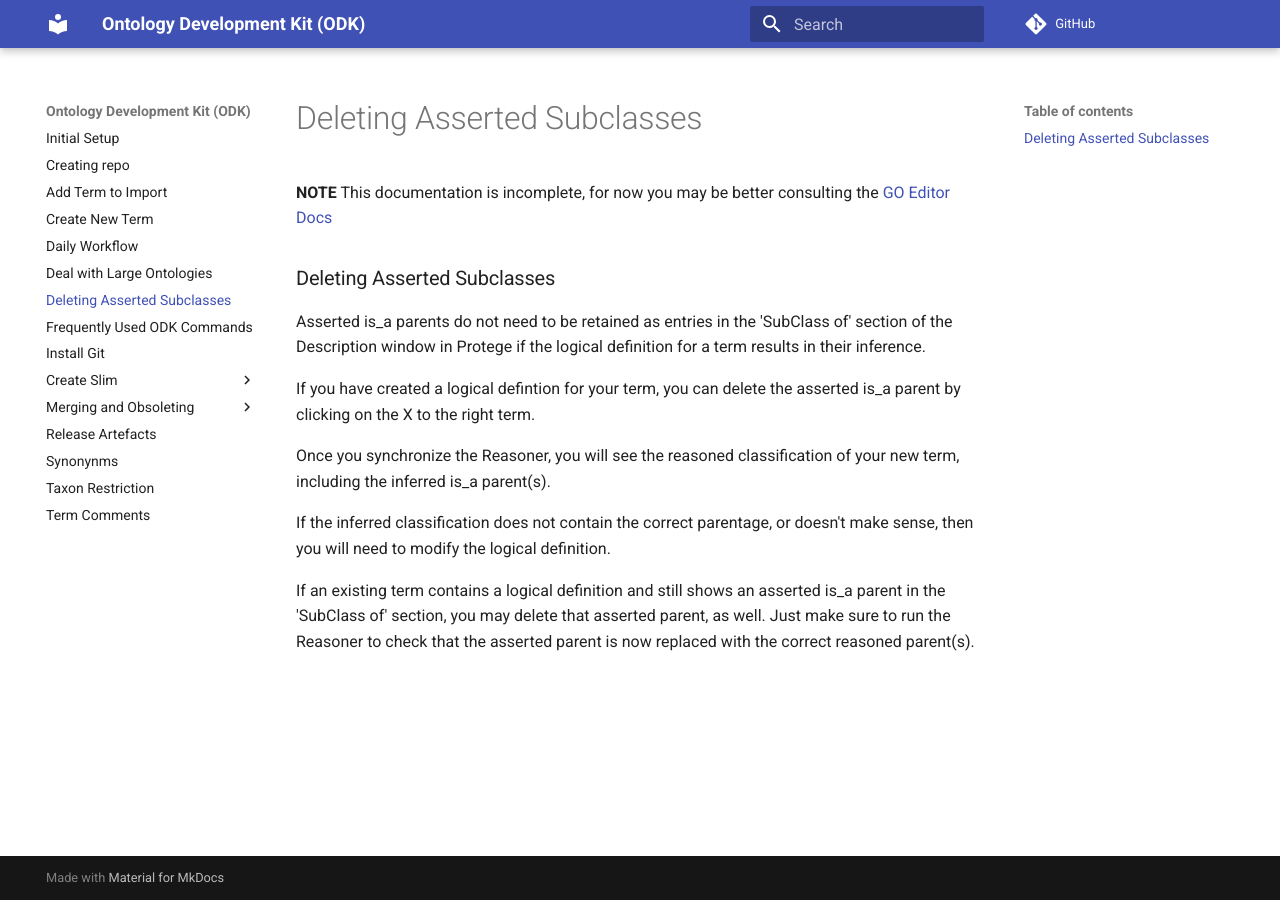
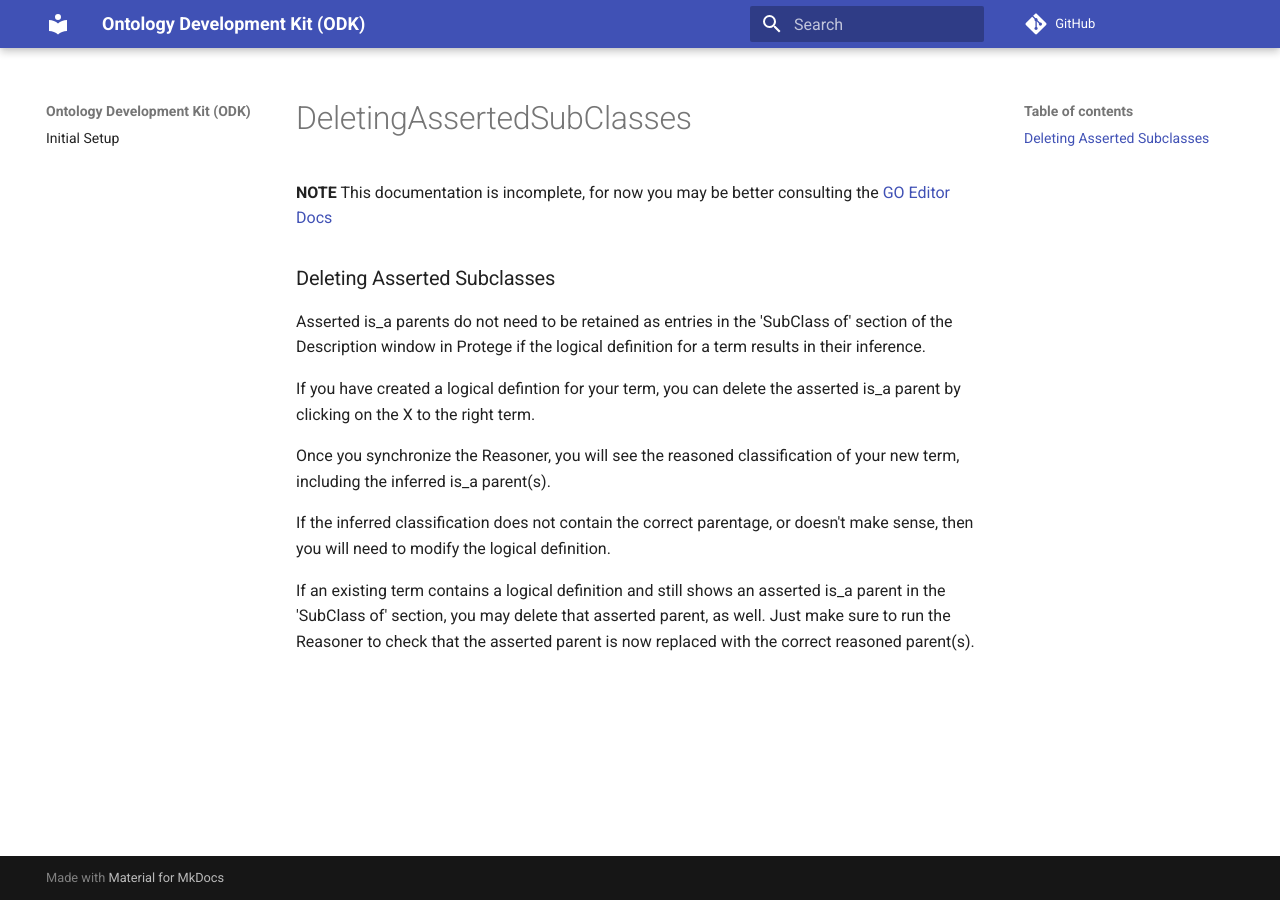
Before and after one commit to INCATools/ontology-development-kit, an MkDocs documentation site: the page built from docs/DeletingAssertedSubClasses.md, in a window 1280 px wide. Built offline with MkDocs 1.6.1 and Material for MkDocs 9.7.7, drawn with Linux system fonts in a browser that asks for light colours; comment, search, counter and statistics services are not loaded.

Commit message:
Update mkdocs.yml

```diff
--- a/mkdocs.yml
+++ b/mkdocs.yml
@@ -5,22 +5,4 @@ markdown_extensions:
       permalink: true
 nav:
   - Initial Setup: InitialSetup.md
-  - Creating repo: CreatingRepo.md
-  - Add Term to Import: AddTermToImport.md
-  - Create New Term: CreateNewTerm.md
-  - Daily Workflow: DailyWorkflow.md
-  - Deal with Large Ontologies: DealWithLargeOntologies.md
-  - Deleting Asserted Subclasses: DeletingAssertedSubClasses.md
-  - Frequently Used ODK Commands: FrequentlyUsedODKCommands.md
-  - Install Git: Installgit.md
-  - Create Slim:
-    - New Slim: NewSlim.md
-    - New Slim term: NewSlimTerm.md
-  - Merging and Obsoleting:
-    - Merge Terms: MergeTerms.md
-    - Oboslete Term: ObsoleteTerm.md
-  - Release Artefacts: ReleaseArtefacts.md
-  - Synonynms: Synonyms.md
-  - Taxon Restriction: TaxonRestriction.md
-  - Term Comments: TermComments.md
 repo_url: https://github.com/INCATools/ontology-development-kit
```
